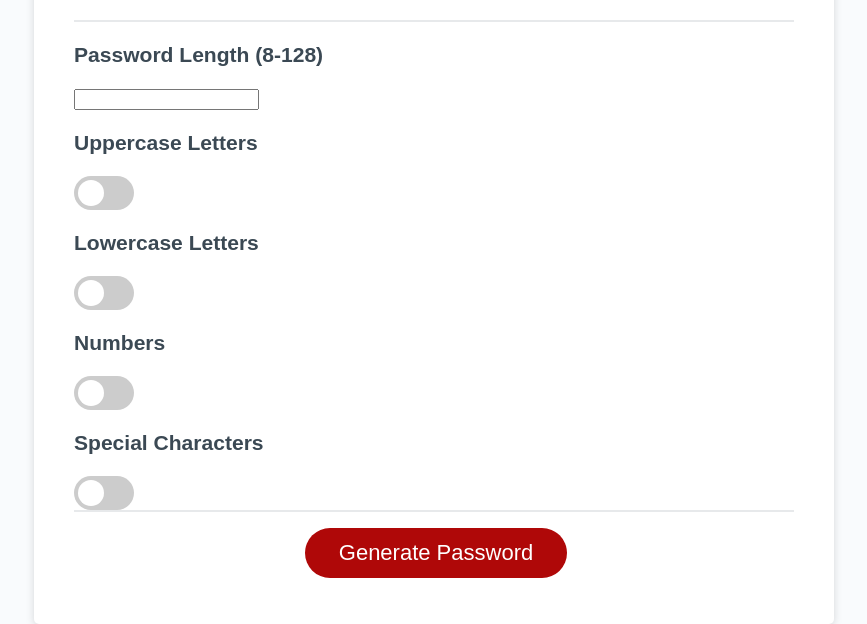
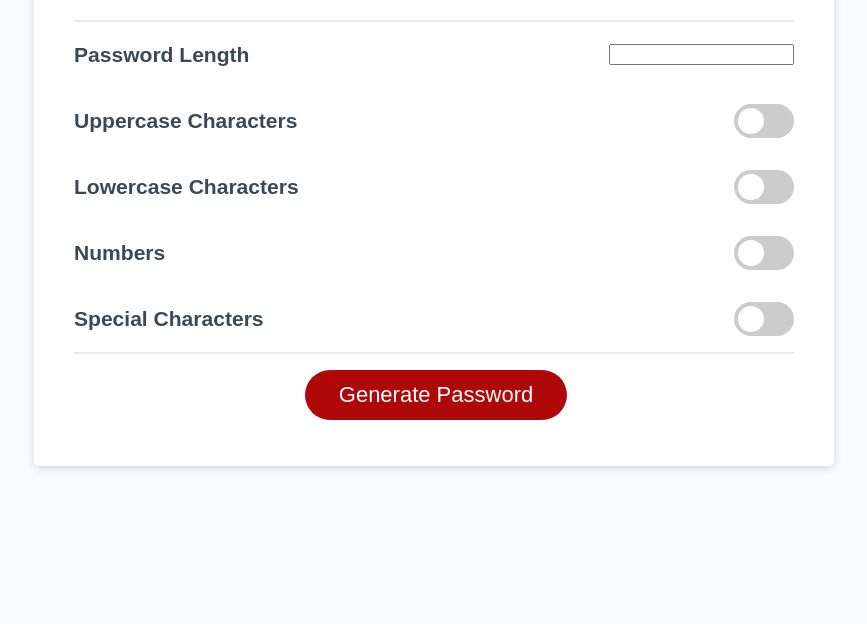
Before and after one commit to GammaTwoo/password-generator, a plain HTML site: page index.html in a window 1280 px wide. Both pictures are taken after a click on the button "Generate Password". Shown: the part 216-840 px from the top of the page, without its empty margins (206-1073 px from the left). After the commit the page ends 800 px from the top, so only its background shows below. Drawn offline with Linux system fonts and the light colour scheme.

Commit message:
finished the functions for the form

```diff
--- a/index.html
+++ b/index.html
@@ -16,61 +16,19 @@
         <div class="card-header">
           <h2>Generate a Password</h2>
         </div>
-        <!-- Following Code needs to be put in by JS -->
-        <div class="form" id="passwordForm">
-
-          <div class="length">
-            <h3>Password Length (8-128)</h3>
-            <input type="number">
-          </div>
-
-          <div class="uppercase">
-            <h3>Uppercase Letters</h3>
-            <label class="switch">
-              <input type="checkbox">
-              <span class="slider round"></span>
-            </label>
-          </div>
-
-          <div class="lowercase">
-            <h3>Lowercase Letters</h3>
-            <label class="switch">
-              <input type="checkbox">
-              <span class="slider round"></span>
-            </label>
-          </div>
-
-          <div class="numbers">
-            <h3>Numbers</h3>
-            <label class="switch">
-              <input type="checkbox">
-              <span class="slider round"></span>
-            </label>
-          </div>
-
-          <div class="special-characters">
-            <h3>Special Characters</h3>
-            <label class="switch">
-              <input type="checkbox">
-              <span class="slider round"></span>
-            </label>
-          </div>
-
-        </div>
-        <!-- From above comment to here -->
-        <!-- <div class="card-body">
+        <div class="card-body" id="card-body">
           <textarea
             readonly
             id="password"
             placeholder="Your Secure Password"
             aria-label="Generated Password"
           ></textarea>
-        </div> -->
+        </div>
         <div class="card-footer">
           <button id="generate" class="btn">Generate Password</button>
         </div>
       </div>
     </div>
-    <!-- <script src="script.js"></script> -->
+    <script src="script.js"></script>
   </body>
 </html>
--- a/script.js
+++ b/script.js
@@ -1,16 +1,77 @@
-// remove/hide password box
-generate.addEventListener("click", clearCard)
+// Creating a bunch of objects to represent password criteria
+let length = {title: "Password Length", class: "options", id: "length", inputType: "number", inputResult: ""}
+let upper = {title: "Uppercase Characters", class: "options", id: "uppercase", inputType: "checkbox", inputResult: ""}
+let lower = {title: "Lowercase Characters", class: "options", id: "lowercase", inputType: "checkbox", inputResult: ""}
+let numbers = {title: "Numbers", class: "options", id: "numbers", inputType: "checkbox", inputResult: ""}
+let specialCharacters = {title: "Special Characters", class: "options", id: "special-characters", inputType: "checkbox", inputResult: ""}
 
-function clearCard() {
-  const textAreaRemover = document.getElementById("password"); textAreaRemover.remove();
-  var hasCleared = true
+// Puts those objects into an array
+let formArray = [length, upper, lower, numbers, specialCharacters]
+
+// expand central box + make options
+generate.addEventListener("click", formHandler)
+
+let formHandled
+
+function formHandler() {
+  // creates div with class form that will contain the options
+  const form = document.createElement("div");
+  form.setAttribute("class", "form");
+  form.setAttribute("id", "passwordForm")
+
+  // replaces the password box with the form div
+  const parent = document.getElementById("card-body");
+  const child = document.getElementById("password");
+  parent.replaceChild(form, child);
+
+  // Iterates over the array to create the form
+  for (var i = 0; i < formArray.length ; i++){
+
+    // Creates a div for each object
+    const options = document.createElement("div")
+    options.setAttribute("class", "options")
+    options.setAttribute("id", `${formArray[i].id}`)
+
+    // creates a header element and puts it into the divs
+    const optionTitles = document.createElement("h3")
+    const node = document.createTextNode(`${formArray[i].title}`)
+    optionTitles.appendChild(node)
+
+    // puts the divs into the form div
+    options.appendChild(optionTitles)
+    form.appendChild(options)
+
+    // Creates an input field with type expressed in objects (the first option is a different input than the rest)
+    if (formArray[i].inputType === "number") {
+      const formInput = document.createElement("input")
+      formInput.setAttribute("type", `${formArray[i].inputType}`)
+      const formDiv = document.getElementById(`${formArray[i].id}`)
+      formDiv.appendChild(formInput)
+    } else {
+      // Creates a label with a class and inserts it into the form div
+      const optionLabel = document.createElement("label")
+      optionLabel.setAttribute("class", "switch")
+      const formDiv = document.getElementById(`${formArray[i].id}`)
+      formDiv.appendChild(optionLabel)
+
+      // Creates an input and inserts it into the label
+      const optionToggle = document.createElement("input")
+      optionToggle.setAttribute("type", `${formArray[i].inputType}`)
+      optionLabel.appendChild(optionToggle)
+
+      // Creates a span and inserts it into the label after the input
+      const btnSpan = document.createElement("span")
+      btnSpan.setAttribute("class", "slider round")
+      optionLabel.appendChild(btnSpan)
+      // Done this way so it can be a switch instead of a checkbox
+
+    }
+  }
+  formHandled = true
+  return;
 };
 
-// expand central box + show options
 
-if (hasCleared = true) {
-  const formHandler =
-}
 
 // store inputs
 
--- a/style.css
+++ b/style.css
@@ -202,3 +202,11 @@ input:checked + .slider:before {
 .slider.round:before {
   border-radius: 50%;
 }
+
+/* The form */
+
+.options {
+  display: flex;
+  align-items: center;
+  justify-content: space-between;
+}
```
Also changed, not shown: backup.html (deleted, +0 -34 lines), form.html (added, +42 -0 lines).
